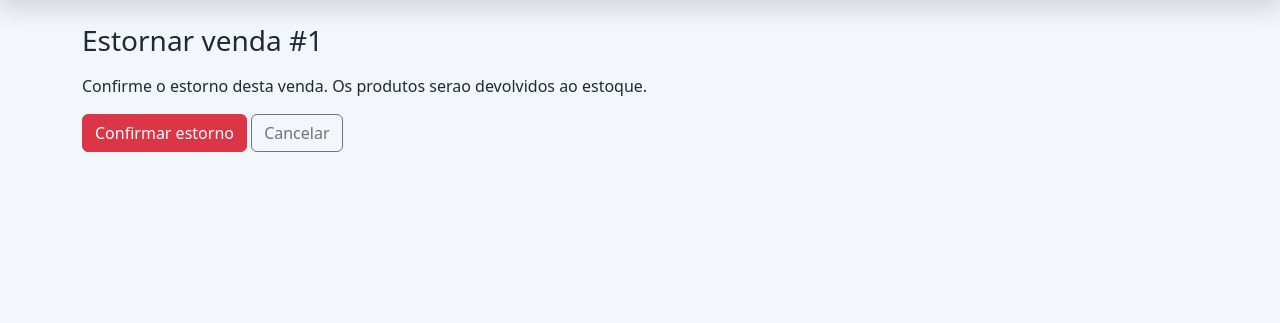
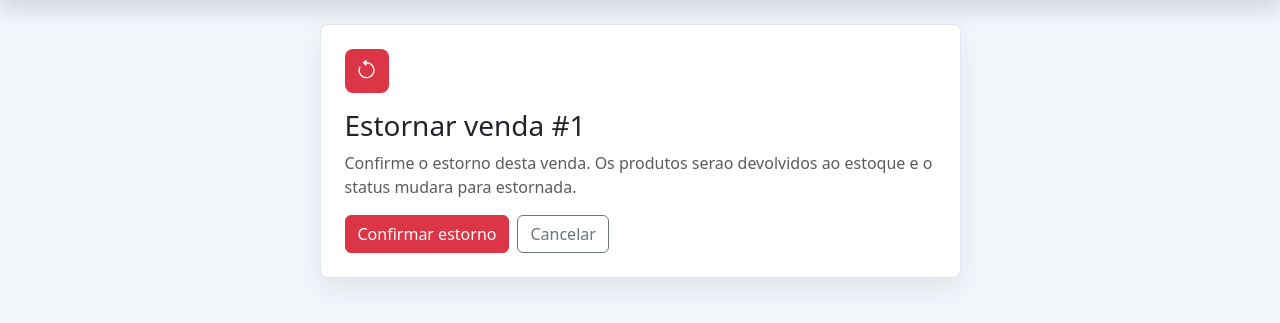
Before and after one commit to LeandroPfilho/PvdGest-oVendas, a Django app: page /vendas/1/estornar/ in a window 1280 px wide. Shown: the part 60-383 px from the top of the page. Run offline with Django 5.2, Linux system fonts and the light colour scheme; a user stored in the database is signed in; tables that the repository leaves empty hold one stand-in row (values such as "Sample post").

Commit message:
﻿feat: update venda_confirm_estorno
- Resumo: melhora a apresentacao visual do template venda_confirm_estorno.html
- Funcoes: organiza layout, botoes, tabelas e componentes Bootstrap
- Impacto: mantem URLs e regras existentes sem alterar backend

```diff
--- a/templates/vendas/venda_confirm_estorno.html
+++ b/templates/vendas/venda_confirm_estorno.html
@@ -3,12 +3,21 @@
 {% block title %}Estornar venda - Portal PDV{% endblock %}
 
 {% block content %}
-<h1 class="h3 mb-3">Estornar venda #{{ venda.pk }}</h1>
-<p>Confirme o estorno desta venda. Os produtos serao devolvidos ao estoque.</p>
+<div class="row justify-content-center">
+    <div class="col-lg-7">
+        <div class="card">
+            <div class="card-body p-4">
+                <div class="metric-icon bg-danger mb-3"><i class="bi bi-arrow-counterclockwise"></i></div>
+                <h1 class="h3 mb-2">Estornar venda #{{ venda.pk }}</h1>
+                <p class="text-muted">Confirme o estorno desta venda. Os produtos serao devolvidos ao estoque e o status mudara para estornada.</p>
 
-<form method="post">
-    {% csrf_token %}
-    <button class="btn btn-danger" type="submit">Confirmar estorno</button>
-    <a class="btn btn-outline-secondary" href="{% url 'vendas:detalhe' venda.pk %}">Cancelar</a>
-</form>
+                <form method="post" class="d-flex gap-2">
+                    {% csrf_token %}
+                    <button class="btn btn-danger" type="submit">Confirmar estorno</button>
+                    <a class="btn btn-outline-secondary" href="{% url 'vendas:detalhe' venda.pk %}">Cancelar</a>
+                </form>
+            </div>
+        </div>
+    </div>
+</div>
 {% endblock %}
```
